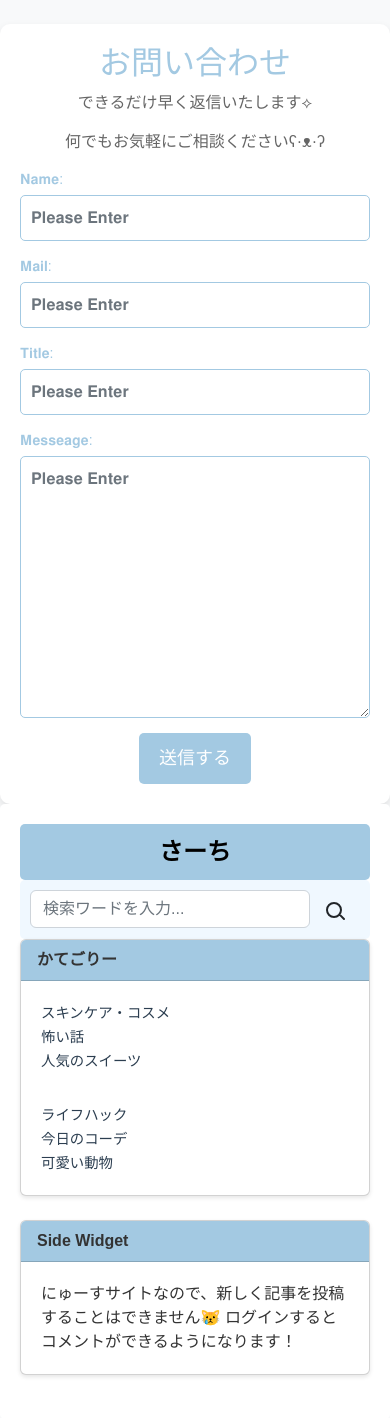
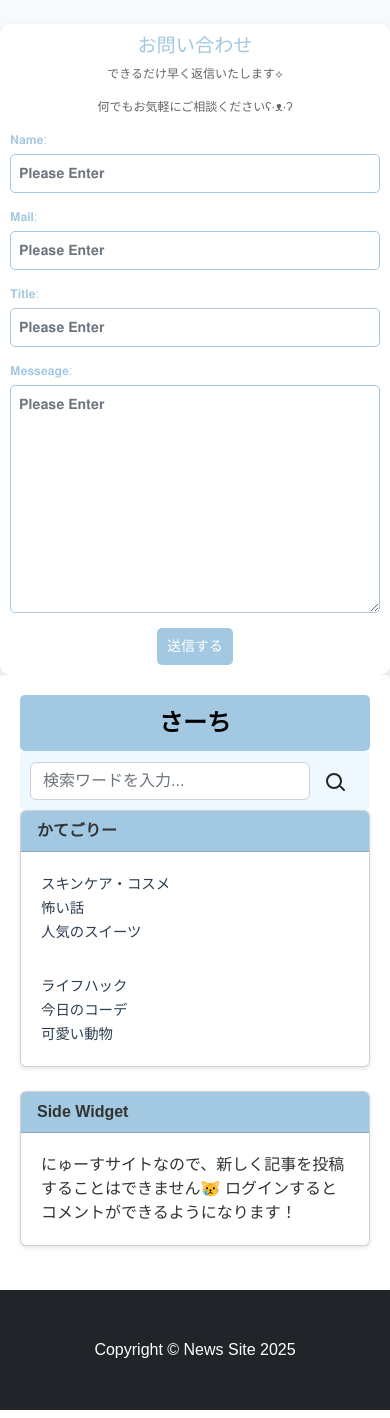
Before and after one commit to yoshitakesana/newsproject2, a Django app: page /contact/ in a window 390 px wide. Shown: the part 287-1705 px from the top of the page. Run offline with Django 4.2, Linux system fonts and the light colour scheme.

Commit message:
スマホ対応

```diff
--- a/newsapp2/templates/contact.html
+++ b/newsapp2/templates/contact.html
@@ -104,6 +104,70 @@
         color: red;
         border: 1px solid #f5c6cb;
     }
+
+    /* For tablets (portrait and landscape) and larger devices */
+@media (min-width: 768px) {
+    .contact-form {
+        max-width: 600px;
+    }
+}
+
+/* For smartphones (portrait and landscape) */
+@media (max-width: 767px) {
+    .contact-form {
+        width: 90%;
+        padding: 15px;
+    }
+
+    .contact-form h1 {
+        font-size: 1.5rem;
+    }
+
+    .contact-form p {
+        font-size: 14px;
+    }
+
+    .form-group label {
+        font-size: 12px;
+    }
+
+    .form-group input,
+    .form-group textarea {
+        font-size: 14px;
+    }
+
+    .btn-primary {
+        padding: 10px 15px;
+        font-size: 16px;
+    }
+}
+
+/* For very small screens (landscape) */
+@media (max-width: 480px) {
+    .contact-form {
+        width: 100%;
+        padding: 10px;
+    }
+
+    .contact-form h1 {
+        font-size: 1.2rem;
+    }
+
+    .contact-form p {
+        font-size: 12px;
+    }
+
+    .form-group input,
+    .form-group textarea {
+        padding: 8px;
+    }
+
+    .btn-primary {
+        padding: 8px 10px;
+        font-size: 14px;
+    }
+}
+
 </style>
 
 <div class="contact-form">
```
Also changed, not shown: accounts/templates/signup.html (+65 -0 lines), db.sqlite3.
